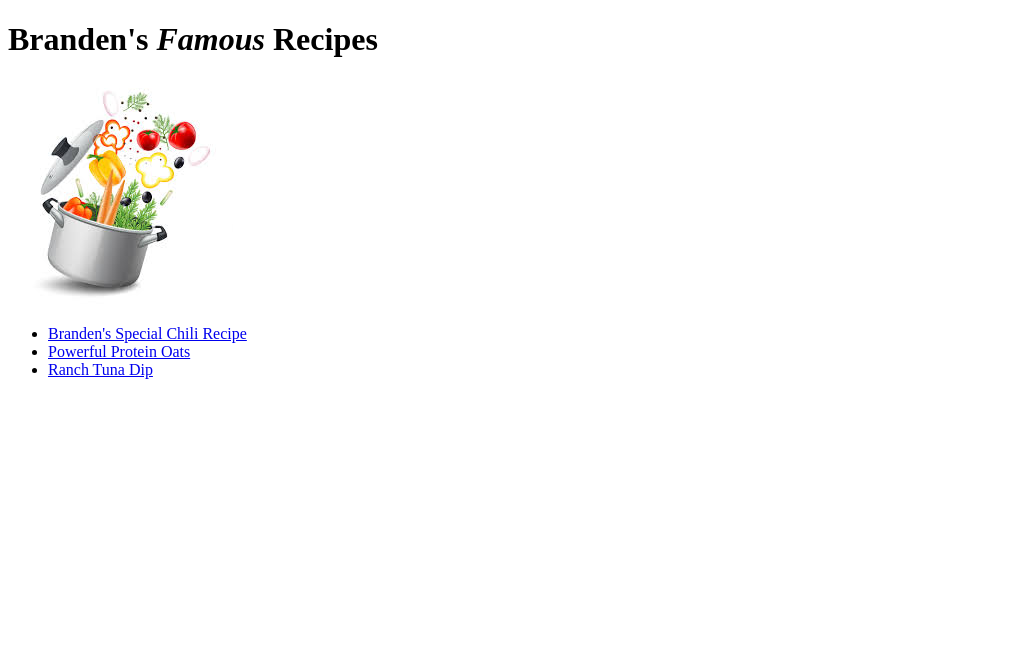
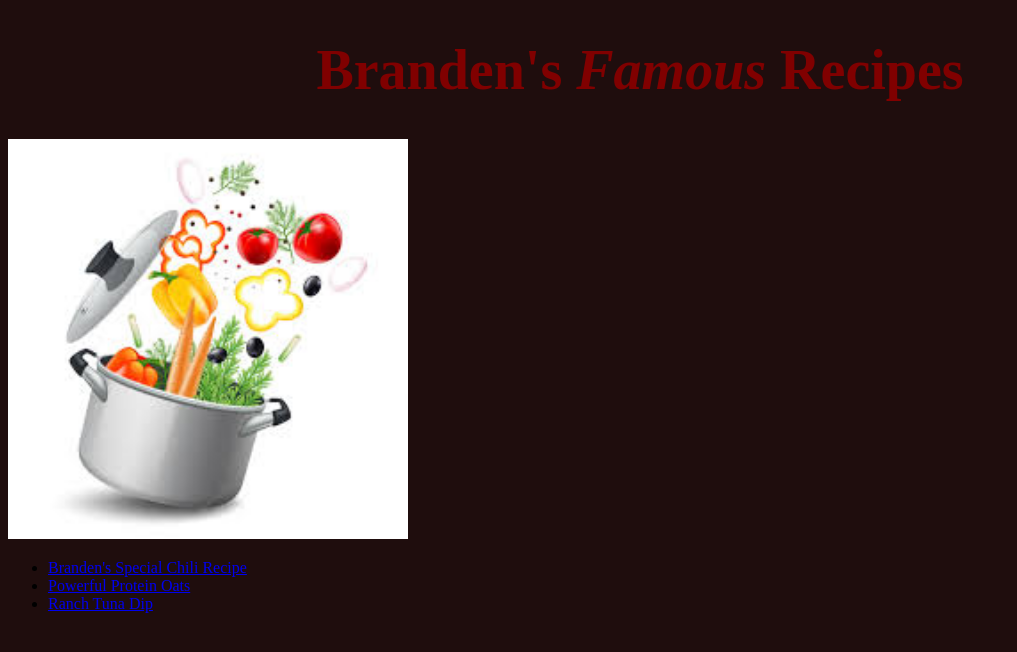
Before and after one commit to hueyp11/odin-recipes, a plain HTML site: page index.html in a window 1280 px wide. Shown: the whole page, without its empty margins (0-1017 px from the left). Drawn offline with Linux system fonts and the light colour scheme.

Commit message:
First attempt with CSS, all pages edited

```diff
--- a/index.html
+++ b/index.html
@@ -4,11 +4,12 @@
     <head>
         <meta charset="utf-8">
         <title>Branden's Famous Recipes</title>
+        <link rel="stylesheet" href="styles.css">
     </head>
-    <body>
-        <h1>Branden's <em>Famous</em> Recipes</h1>
+    <body id="homepage">
+        <h1 class="home">Branden's <em>Famous</em> Recipes</h1>
 
-        <img src="recipes/images/cooking.jpeg">
+        <img class="pic" src="recipes/images/cooking.jpeg">
 
         <ul>
         <li><a href="recipes/chili.html">Branden's Special Chili Recipe</a></li>
--- /dev/null
+++ b/styles.css
@@ -0,0 +1,20 @@
+#homepage {
+    background-color: rgb(31, 13, 13);
+}
+
+.home {
+    color: rgb(128, 0, 0);
+    font-size: 56px;
+    font-family: 'Times New Roman', Times, serif;
+    text-align: center;
+}
+
+.pic {
+    width: 400px;
+    height: auto;
+}
+
+button {
+    background-color:rgb(126, 128, 0);
+    font-size: 20px;
+}
```
Also changed, not shown: recipes/chili.html (+2 -1 lines), recipes/oats.html (+3 -1 lines), recipes/tunadip.html (+3 -1 lines).
